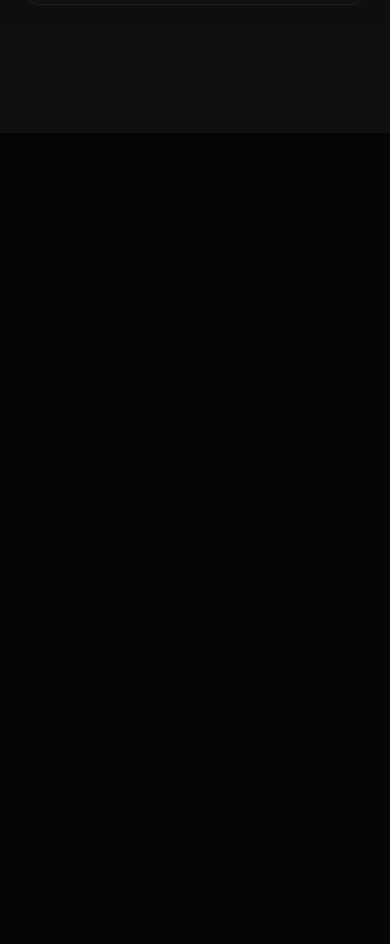
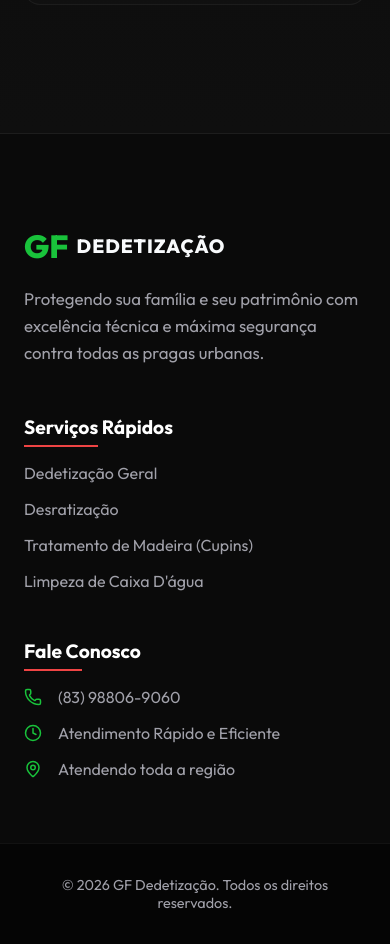
Before and after one commit to PedroH2M/gf-dedetizacao-site, a Next.js app: page / in a window 390 px wide. Shown: the part 6240-7184 px from the top of the page. Before the commit the page ends 6373 px from the top, so only its background shows below. Built offline with nearby package versions, Linux system fonts and the light colour scheme.

Commit message:
feat: add footer section

```diff
--- a/src/app/page.module.css
+++ b/src/app/page.module.css
@@ -431,6 +431,91 @@
   color: #a1a1aa;
 }
 
+/* Footer */
+.footer {
+  background: #0a0a0a;
+  border-top: 1px solid var(--card-border);
+  padding: 6rem 0 0 0;
+  color: #a1a1aa;
+}
+
+.footerGrid {
+  display: grid;
+  grid-template-columns: 2fr 1fr 1.5fr;
+  gap: 4rem;
+  margin-bottom: 4rem;
+}
+
+.footerBrand .logo {
+  margin-bottom: 1.5rem;
+}
+
+.footerDescription {
+  line-height: 1.6;
+  font-size: 1.05rem;
+  max-width: 350px;
+}
+
+.footerLinks h4, .footerContact h4 {
+  color: #fff;
+  font-size: 1.2rem;
+  font-weight: 700;
+  margin-bottom: 1.5rem;
+  position: relative;
+  display: inline-block;
+}
+
+.footerLinks h4::after, .footerContact h4::after {
+  content: '';
+  position: absolute;
+  left: 0;
+  bottom: -0.5rem;
+  width: 50%;
+  height: 2px;
+  background: var(--accent);
+}
+
+.footerLinks ul, .footerContact ul {
+  list-style: none;
+  padding: 0;
+  display: flex;
+  flex-direction: column;
+  gap: 1rem;
+}
+
+.footerLinks a, .footerContact a {
+  color: #a1a1aa;
+  text-decoration: none;
+  transition: color 0.3s ease;
+}
+
+.footerLinks a:hover, .footerContact a:hover {
+  color: var(--primary);
+}
+
+.footerContact li {
+  display: flex;
+  align-items: center;
+  gap: 1rem;
+}
+
+.footerIcon {
+  color: var(--primary);
+  flex-shrink: 0;
+}
+
+.footerBottom {
+  background: #050505;
+  padding: 2rem 0;
+  text-align: center;
+  border-top: 1px solid rgba(255, 255, 255, 0.05);
+}
+
+.footerBottom p {
+  margin: 0;
+  font-size: 0.9rem;
+}
+
 /* Responsive */
 @media (max-width: 968px) {
   .heroContainer {
@@ -450,6 +535,11 @@
     flex-direction: column;
     gap: 3rem;
     margin-bottom: 5rem;
+  }
+
+  .footerGrid {
+    grid-template-columns: 1fr;
+    gap: 3rem;
   }
 }
 
--- a/src/app/page.tsx
+++ b/src/app/page.tsx
@@ -1,6 +1,6 @@
 import styles from "./page.module.css";
 import Image from "next/image";
-import { Bug, Rat, Droplets, Phone, Zap, Skull, ShieldAlert, ShieldCheck, Award, Clock, ThumbsUp, MessageCircle } from "lucide-react";
+import { Bug, Rat, Droplets, Phone, Zap, Skull, ShieldAlert, ShieldCheck, Award, Clock, ThumbsUp, MessageCircle, MapPin } from "lucide-react";
 
 export default function Home() {
   return (
@@ -177,6 +177,57 @@ export default function Home() {
           </div>
         </section>
       </main>
+
+      {/* Footer */}
+      <footer className={styles.footer}>
+        <div className={`container ${styles.footerGrid}`}>
+          <div className={styles.footerBrand}>
+            <div className={styles.logo}>
+              <span className={styles.logoGf}>GF</span>
+              <span className={styles.logoText}>Dedetização</span>
+            </div>
+            <p className={styles.footerDescription}>
+              Protegendo sua família e seu patrimônio com excelência técnica e máxima segurança contra todas as pragas urbanas.
+            </p>
+          </div>
+
+          <div className={styles.footerLinks}>
+            <h4>Serviços Rápidos</h4>
+            <ul>
+              <li><a href="#servicos">Dedetização Geral</a></li>
+              <li><a href="#servicos">Desratização</a></li>
+              <li><a href="#servicos">Tratamento de Madeira (Cupins)</a></li>
+              <li><a href="#servicos">Limpeza de Caixa D'água</a></li>
+            </ul>
+          </div>
+
+          <div className={styles.footerContact}>
+            <h4>Fale Conosco</h4>
+            <ul>
+              <li>
+                <Phone size={18} className={styles.footerIcon} />
+                <a href="https://wa.me/5583988069060?text=Ol%C3%A1%2C%20gostaria%20de%20falar%20com%20um%20especialista." target="_blank" rel="noreferrer">
+                  (83) 98806-9060
+                </a>
+              </li>
+              <li>
+                <Clock size={18} className={styles.footerIcon} />
+                <span>Atendimento Rápido e Eficiente</span>
+              </li>
+              <li>
+                <MapPin size={18} className={styles.footerIcon} />
+                <span>Atendendo toda a região</span>
+              </li>
+            </ul>
+          </div>
+        </div>
+
+        <div className={styles.footerBottom}>
+          <div className="container">
+            <p>&copy; {new Date().getFullYear()} GF Dedetização. Todos os direitos reservados.</p>
+          </div>
+        </div>
+      </footer>
     </>
   );
 }
```
